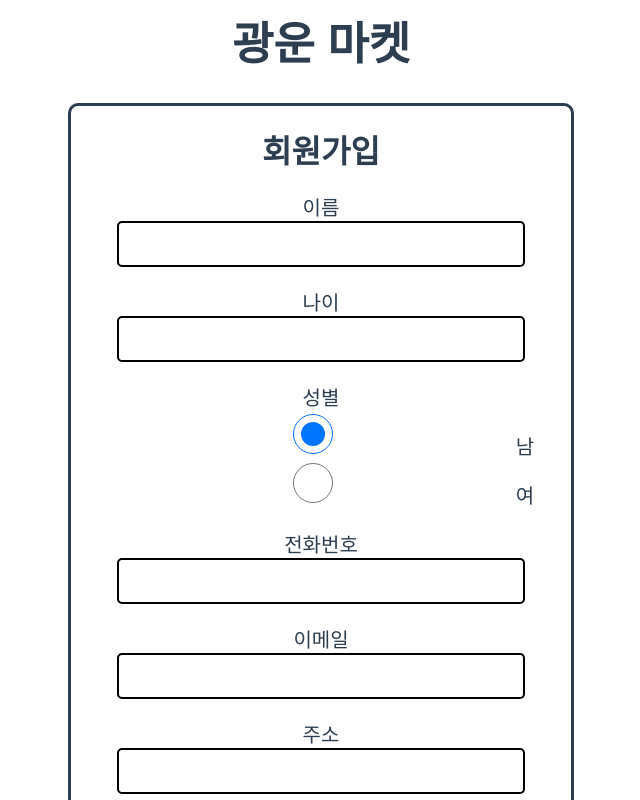
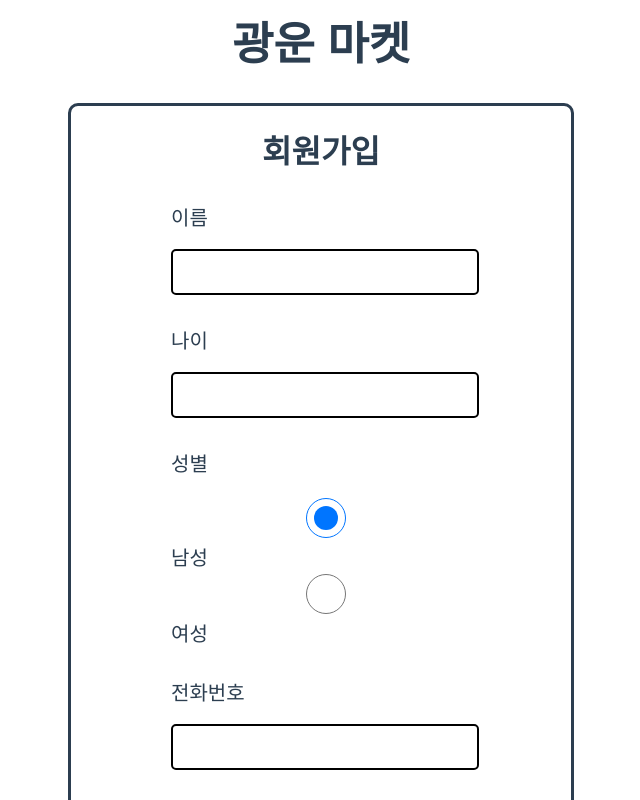
Before and after one commit to codml/DB_team3, a Vue app in the folder frontend/: page /signup in a window 1280 px wide. Shown: the top 800 px of the page, without its empty margins (319-959 px from the left). Built offline with nearby package versions, Linux system fonts and the light colour scheme.

Commit message:
designing

```diff
--- a/frontend/src/pages/signup/SignUPPage.vue
+++ b/frontend/src/pages/signup/SignUPPage.vue
@@ -2,38 +2,38 @@
   <div class="signup">
     <h1>회원가입</h1>
     <form @submit.prevent="handleSubmit">
-      <div class="input1">
+      <div class="information">
          <label for="input1">이름</label><br>
          <input v-model="form.name" id="input1" name="name" type="text" required/>
       </div>
-      <div class="input2">
+      <div class="information">
          <label for="input2">나이</label><br>
          <input v-model="form.age" id="input2" name="age" type="number" min="0" max="200" required/>
       </div>
-      <div class="input3">
+      <div class="information">
          <label>성별</label><br>
          <input v-model="form.gender" id="male" name="gender" type="radio" value="남" checked/>
-         <label for="male">남</label>
+         <label for="male">남성</label>
          <input v-model="form.gender" id="female" name="gender" type="radio" value="여"/>
-         <label for="female">여</label>
+         <label for="female">여성</label>
       </div>
-      <div class="input4">
+      <div class="information">
          <label for="input4">전화번호</label><br>
          <input v-model="form.tel" id="input4" name="tel" type="text" required/>
       </div>
-      <div class="input5">
+      <div class="information">
          <label for="input5">이메일</label><br>
          <input v-model="form.email" id="input5" name="email" type="text" required/>
       </div>
-      <div class="input6">
+      <div class="information">
          <label for="input6">주소</label><br>
          <input v-model="form.address" id="input6" name="address" type="text" required/>
       </div>
-      <div class="input7">
+      <div class="information">
          <label for="input7">아이디</label><br>
          <input v-model="form.id" id="input7" name="id" type="text" required/>
       </div>
-      <div class="input8">
+      <div class="information">
          <label for="input8">비밀번호</label><br>
          <input v-model="form.passwd" id="input8" name="passwd" type="text" required/>
       </div><br>
@@ -99,32 +99,20 @@ h1 {
   margin: 20px;
 }
 
-div.input1 {
-  margin: 20px;
-}
-
-div.input2 {
-  margin: 20px;
-}
-
-div.input3 {
-  margin: 20px;
-}
-
-div.input4 {
-  margin: 20px;
-}
-
-div.input5 {
-  margin: 20px;
+.information {
+  margin-top: 30px;
+  margin-left: 100px;
+  margin-right: 100px;
 }
 
 label {
-  font-size: 20px;
-}
+	font-size: 20px;
+    text-align: left; /* 텍스트 왼쪽 정렬 */
+    display: block;   /* label을 블록 요소로 설정하여 전체 너비를 차지하게 함 */
+  }
 
 input {
-  width: 400px;
+  width: 300px;
   height: 40px;
   border-style: solid;
   border-radius: 5px;
```
